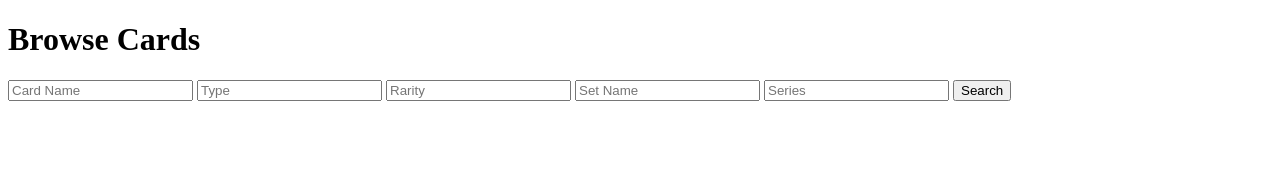
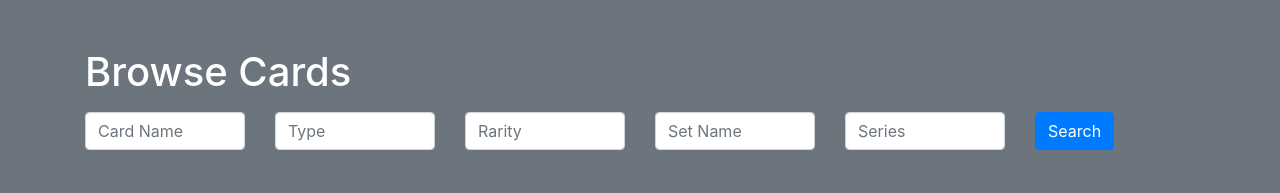
Before and after one commit to mick1288/tradecard-1, a website: page views/cards.html in a window 1280 px wide. Drawn offline with nearby package versions, Linux system fonts and the light colour scheme.

Commit message:
Design for search and collections page

```diff
--- a/views/cards.html
+++ b/views/cards.html
@@ -4,18 +4,35 @@
     <meta charset="UTF-8">
     <meta name="viewport" content="width=device-width, initial-scale=1.0">
     <title>Browse Cards</title>
+    <link href="https://stackpath.bootstrapcdn.com/bootstrap/4.5.2/css/bootstrap.min.css" rel="stylesheet">
 </head>
-<body>
-    <h1>Browse Cards</h1>
-    <form id="searchForm">
-        <input type="text" id="name" placeholder="Card Name">
-        <input type="text" id="type" placeholder="Type">
-        <input type="text" id="rarity" placeholder="Rarity">
-        <input type="text" id="set" placeholder="Set Name">
-        <input type="text" id="series" placeholder="Series">
-        <button type="button" onclick="searchCards()">Search</button>
-    </form>
-    <div id="cardsContainer"></div>
+<body class="bg-secondary">
+    <div class="container mt-5">
+        <h1 class="mb-3 text-white">Browse Cards</h1>
+        <form id="searchForm" class="mb-4">
+            <div class="row">
+                <div class="col-md-2 mb-3">
+                    <input type="text" class="form-control" id="name" placeholder="Card Name">
+                </div>
+                <div class="col-md-2 mb-3">
+                    <input type="text" class="form-control" id="type" placeholder="Type">
+                </div>
+                <div class="col-md-2 mb-3">
+                    <input type="text" class="form-control" id="rarity" placeholder="Rarity">
+                </div>
+                <div class="col-md-2 mb-3">
+                    <input type="text" class="form-control" id="set" placeholder="Set Name">
+                </div>
+                <div class="col-md-2 mb-3">
+                    <input type="text" class="form-control" id="series" placeholder="Series">
+                </div>
+                <div class="col-md-2 mb-3">
+                    <button type="button" class="btn btn-primary" onclick="searchCards()">Search</button>
+                </div>
+            </div>
+        </form>
+        <div id="cardsContainer" class="row"></div>
+    </div>
     <script src="/js/cards.js"></script>
 </body>
 </html>
```
Also changed, not shown: views/public-collections.html (+6 -12 lines), public/images/AltariaEX.png (added).
